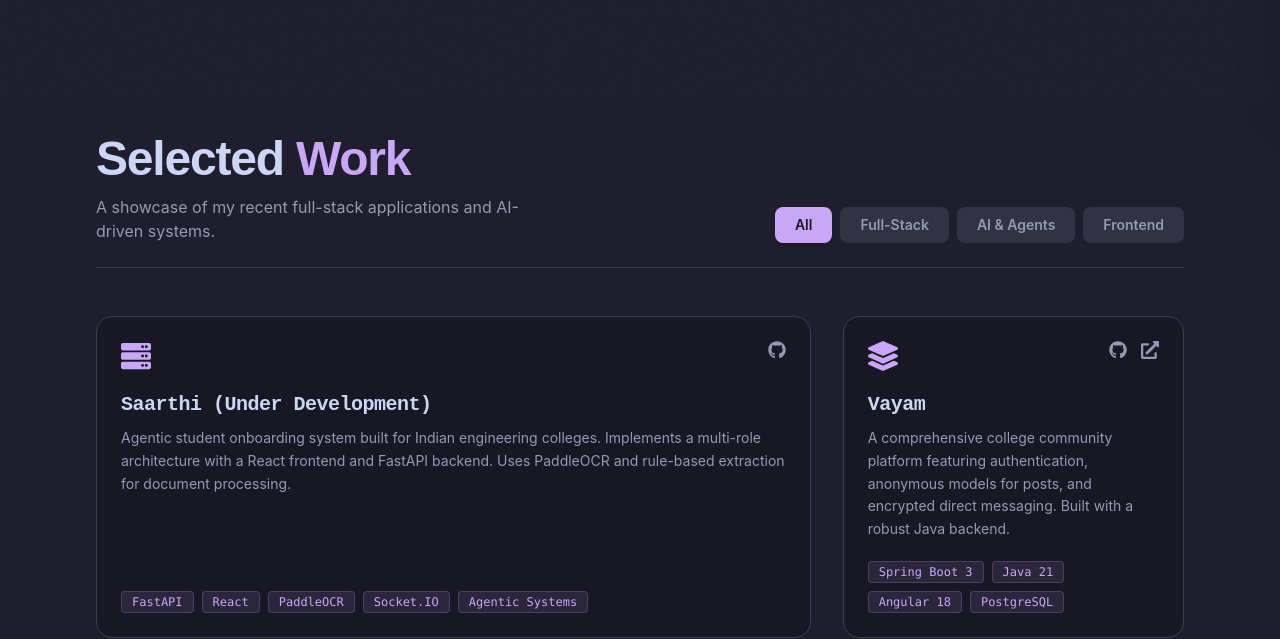
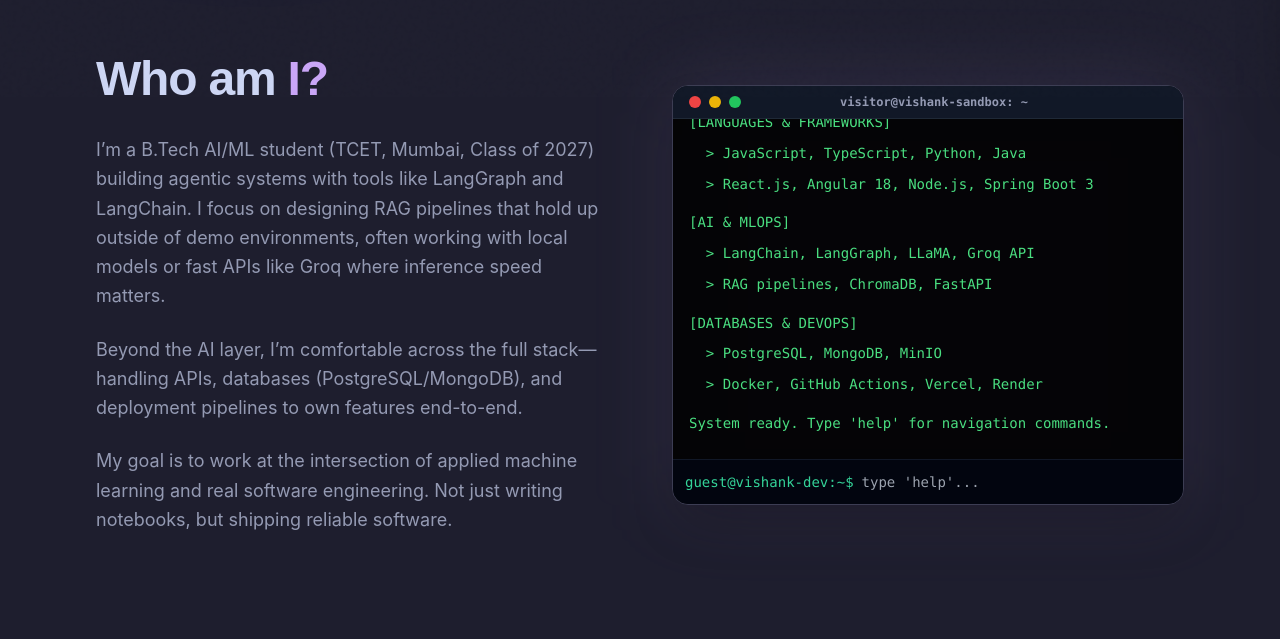
Before and after one commit to vishank020/portfolio-website, a React (Create React App) app in the folder profile/: page /#/ in a window 1280 px wide. Shown: the part 703-1342 px from the top of the page. Built offline with nearby package versions, Linux system fonts and the light colour scheme.

Commit message:
Move About section above Projects on homepage

```diff
--- a/profile/src/pages/home.jsx
+++ b/profile/src/pages/home.jsx
@@ -77,10 +77,10 @@ const Home = () => {
         </div>
       </div>
 
+      <section id="about" className="w-full text-left"><About /></section>
       <section id="projects" className="w-full text-left mt-20"><Projects /></section>
       <section id="experience" className="w-full text-left"><Experience /></section>
       <section id="education" className="w-full text-left"><Education /></section>
-      <section id="about" className="w-full text-left"><About /></section>
     </m.div>
   );
 };
```
